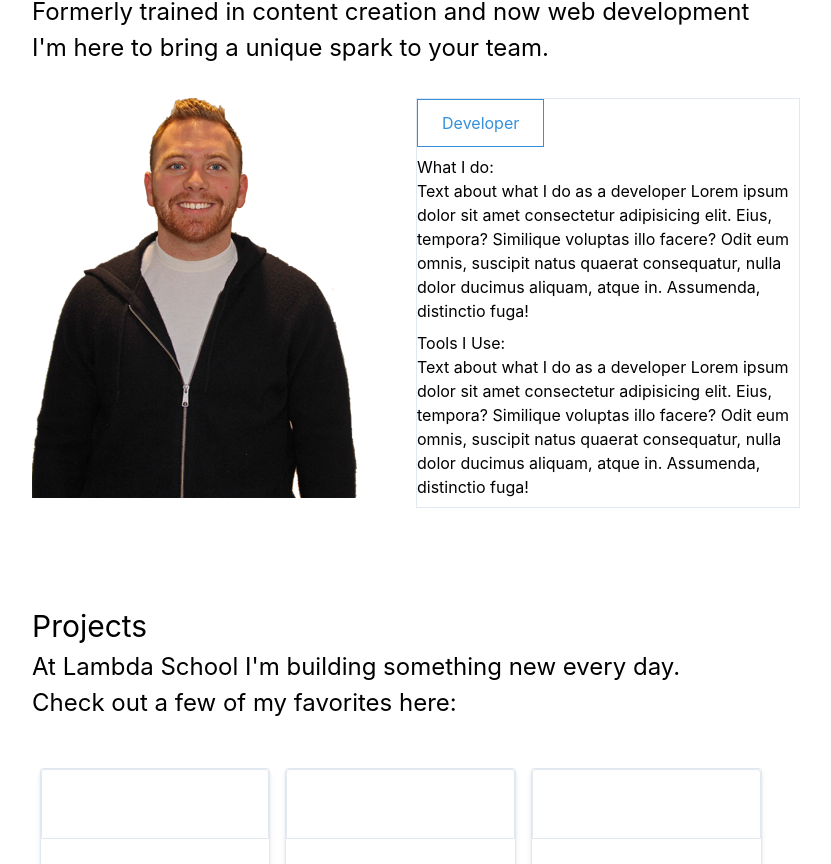
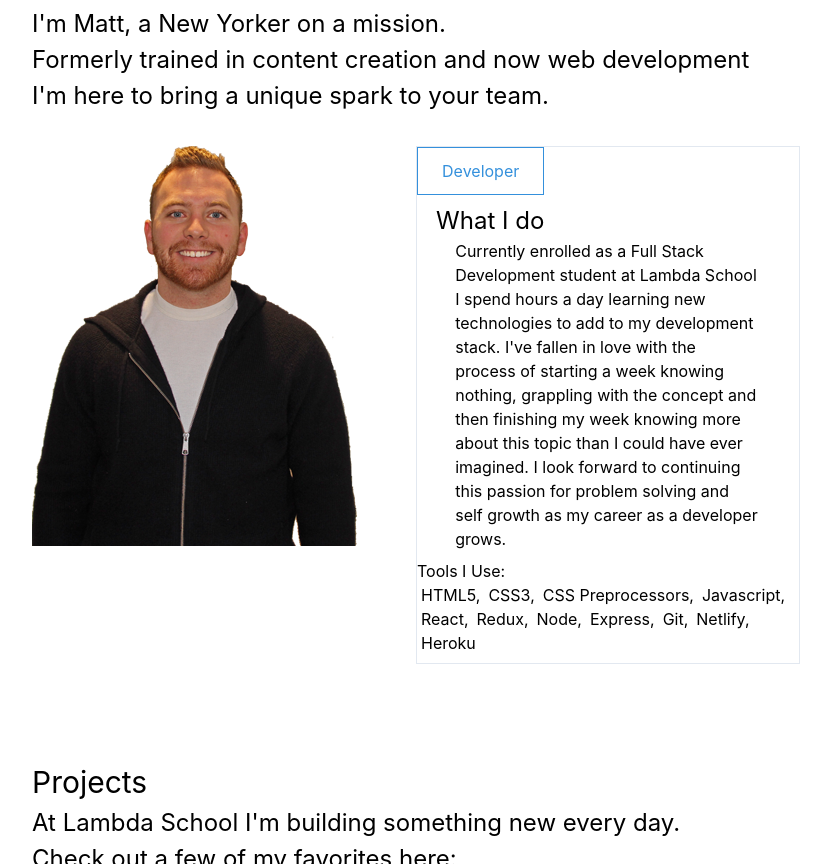
Before and after one commit to mattbasile/Matt-Basile.com, a React (Create React App) app in the folder client/: page / in a window 1280 px wide. Shown: the part 807-1671 px from the top of the page, without its empty margins (224-1055 px from the left). Built offline with nearby package versions, Linux system fonts and the light colour scheme; no server answers.

Commit message:
profile tabs activated

```diff
--- a/client/src/App.css
+++ b/client/src/App.css
@@ -1,5 +1,8 @@
 .h-75 {
     height: 90vh;
+}
+.w-90{
+ width:90%;
 }
 .active{
     background-color: white;
--- a/client/src/components/HomePage/Profile.js
+++ b/client/src/components/HomePage/Profile.js
@@ -1,10 +1,28 @@
-import React from 'react'
+
+import React, { Component } from 'react'
+import {connect} from 'react-redux'
 import ProfileImg from '../../profile.png'
 
-export default function Profile() {
+
+class Profile extends Component {
+  constructor(props){
+    super(props);
+    this.state={
+        selected: {...this.props.profile[0]},
+    }
+  }
+  setSelected = e =>{
+    e.preventDefault();
+    const selected = this.props.profile.find(bio => bio.title === e.target.innerText);
+    this.setState({selected: {...selected}})
+  }
+  activeClass = e =>{
+
+  }
+  render() {
     return (
-    <div className="w-3/5 mx-auto">
-      <h3 className="text-3xl" >Hello!</h3>
+    <div className="w-3/5 mx-auto mt-12">
+      <h3 className="text-3xl">Hello!</h3>
       <p className="text-2xl">I'm Matt, a New Yorker on a mission.</p>
       <p className="text-2xl">Formerly trained in content creation and now web development <br/> I'm here to bring a unique spark to your team.</p>
       <div className="flex mt-8">
@@ -13,20 +31,37 @@ export default function Profile() {
         </div>
       <div className="w-1/2 border border-blue">
         <div className="flex w-full justify-around h-12">
-                <button className="border border-white w-full bg-blue text-white active">Developer</button>
-                <button className="border border-white w-full bg-blue text-white">Content Creator</button>
-                <button className="border border-white w-full bg-blue text-white">Person</button>
+          <button onClick={e=> this.setSelected(e)}className={this.state.selected.title === "Developer" ? "active border border-white w-full bg-blue text-white" : "border border-white w-full bg-blue text-white"}>Developer</button>
+          <button onClick={e=> this.setSelected(e)} className={this.state.selected.title === "Content Creator" ? 'active border border-white w-full bg-blue text-white' : "border border-white w-full bg-blue text-white"}>Content Creator</button>
+          <button onClick={e=> this.setSelected(e)} className={this.state.selected.title === "Person" ? 'active border border-white w-full bg-blue text-white' : "border border-white w-full bg-blue text-white"}>Person</button>
         </div>
         <div className="my-2">
-                <h3 className="">What I do: </h3>
-                <p >Text about what I do as a developer Lorem ipsum dolor sit amet consectetur adipisicing elit. Eius, tempora? Similique voluptas illo facere? Odit eum omnis, suscipit natus quaerat consequatur, nulla dolor ducimus aliquam, atque in. Assumenda, distinctio fuga!</p>
+          <h3 className="mx-auto w-90 text-2xl">What I do</h3>
+          <p className="mx-auto w-4/5 leading-normal	">{this.state.selected.WID}</p>
         </div>
         <div className="my-2">
           <h3 className="">Tools I Use: </h3>
-                <p>Text about what I do as a developer Lorem ipsum dolor sit amet consectetur adipisicing elit. Eius, tempora? Similique voluptas illo facere? Odit eum omnis, suscipit natus quaerat consequatur, nulla dolor ducimus aliquam, atque in. Assumenda, distinctio fuga!</p>
+          <div className="flex flex-wrap">
+          {this.state.selected.tools.map((tool, i) => {return i === this.state.selected.tools.length-1 ? <p className="mx-1">{tool}</p> : <p className="mx-1">{tool},</p> })}
           </div>
         </div>
       </div>
       </div>
+    </div>
+
     )
   }
+}
+
+const mapStateToProps = (state) => ({
+  profile: state.profile
+})
+
+const mapDispatchToProps = {
+
+}
+
+export default connect(
+  mapStateToProps,
+  mapDispatchToProps,
+)(Profile)
--- a/client/src/data/data.json
+++ b/client/src/data/data.json
@@ -1,8 +1,8 @@
 {
-    "portfolio":[
+    "profile":[
         {
         "title": "Developer",
-        "WID": "A description of what i do as a dev",
+        "WID": "Currently enrolled as a Full Stack Development student at Lambda School I spend hours a day learning new technologies to add to my development stack. I've fallen in love with the process of starting a week knowing nothing, grappling with the concept and then finishing my week knowing more about this topic than I could have ever imagined. I look forward to continuing this passion for problem solving and self growth as my career as a developer grows.  ",
         "tools": ["HTML5", "CSS3", "CSS Preprocessors", "Javascript", "React", "Redux",  "Node", "Express", "Git", "Netlify", "Heroku"]
         },
         {
--- a/client/src/reducers/index.js
+++ b/client/src/reducers/index.js
@@ -9,7 +9,7 @@ import{
 
 const initialState = {
   projects: data.projects,
-  portfolio: data.portfolio,
+  profile: data.profile,
   articles: [],
   error: null,
   isFetchingArticles: true,
```
Lines whose indentation alone changed are shown as unchanged.
